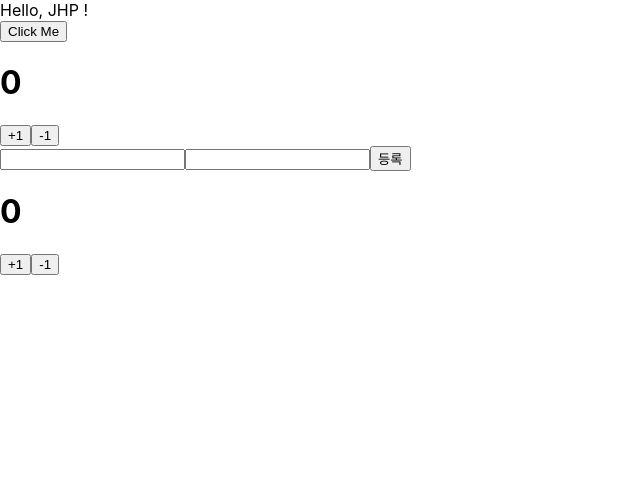
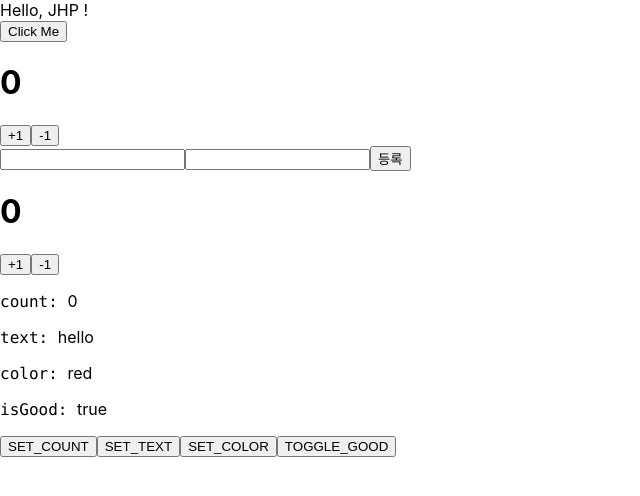
Before and after one commit to qkrwlgh91/ts-react-basic, a React (Create React App) app: page / in a window 1280 px wide. Shown: the top 496 px of the page, without its empty margins (0-640 px from the left). Built offline with nearby package versions, Linux system fonts and the light colour scheme.

Commit message:
added reducer practice tsx

```diff
--- a/src/App.tsx
+++ b/src/App.tsx
@@ -4,6 +4,7 @@
 import Counter from './Counter';
 import MyForm from './MyForm';
 import CounterReducer from './CounterReducer';
+import ReducerSample from './ReducerSample';
 
 function App() {
   const onClick = (name: string) => {
@@ -21,6 +22,7 @@
       <Counter />
       <MyForm onSubmit={onSubmit} />
       <CounterReducer />
+      <ReducerSample />
     </div>
 
   );
--- /dev/null
+++ b/src/ReducerSample.tsx
@@ -0,0 +1,82 @@
+import React, { useReducer } from 'react'
+
+type Color = 'red' | 'orange' | 'yellow';
+
+type State = {
+    count: number;
+    text: string;
+    color: Color;
+    isGood: boolean;
+}
+
+type Action =
+    | {type: 'SET_COUNT'; count: number}
+    | {type: 'SET_TEXT'; text: string}
+    | {type: 'SET_COLOR'; color: Color}
+    | {type: 'TOGGLE_GOOD'};
+
+function reducer(state: State, action: Action): State {
+    switch (action.type) {
+        case 'SET_COUNT':
+            return {
+                ...state,
+                count: action.count
+            };
+        case 'SET_TEXT':
+            return {
+                ...state,
+                text: action.text
+            };
+        case 'SET_COLOR':
+            return {
+                ...state,
+                color: action.color
+            };
+        case 'TOGGLE_GOOD':
+            return {
+                ...state,
+                isGood: !state.isGood
+            };
+        default:
+            throw new Error('Unhandled action');
+    }
+}
+
+function ReducerSample() {
+    const [state, dispatch] = useReducer(reducer, {
+        count: 0,
+        text: 'hello',
+        color: 'red',
+        isGood: true
+    });
+
+    const setCount = () => dispatch({type: 'SET_COUNT', count: 5});
+    const SetText = () => dispatch({type: 'SET_TEXT', text: 'bye'});
+    const SetColor = () => dispatch({type: 'SET_COLOR', color: 'orange'});
+    const toggleGood = () => dispatch({ type: 'TOGGLE_GOOD'});
+
+    return (
+        <div>
+            <p>
+                <code>count: </code>{state.count}
+            </p>
+            <p>
+                <code>text: </code>{state.text}
+            </p>
+            <p>
+                <code>color: </code>{state.color}
+            </p>
+            <p>
+                <code>isGood: </code>{state.isGood ? 'true' : 'false'}
+            </p>
+            <div>
+                <button onClick={setCount}>SET_COUNT</button>
+                <button onClick={SetText}>SET_TEXT</button>
+                <button onClick={SetColor}>SET_COLOR</button>
+                <button onClick={toggleGood}>TOGGLE_GOOD</button>
+            </div>
+        </div>
+    )
+}
+
+export default ReducerSample
```
